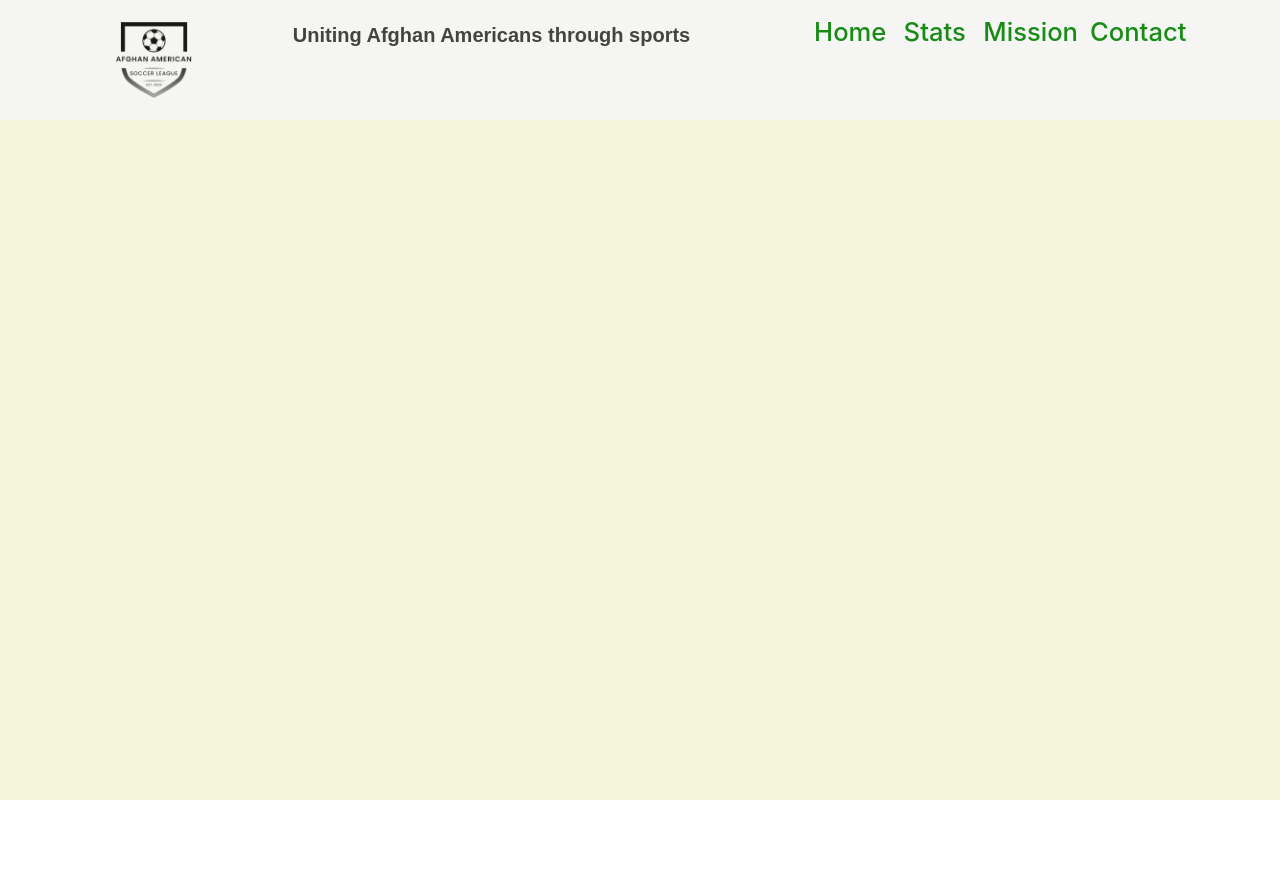
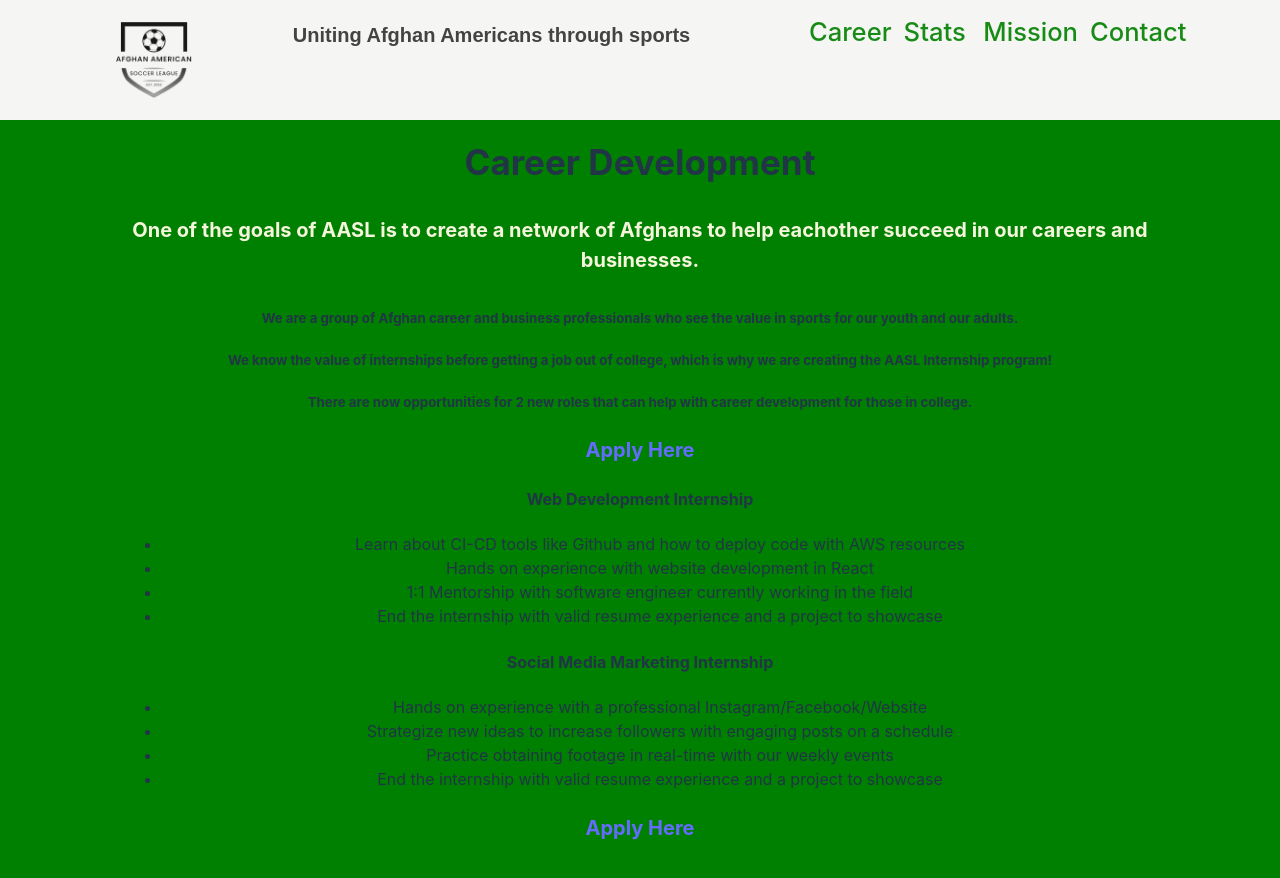
Before and after one commit to MNazamy/aasl-web-app, a React (Vite) app: page /career in a window 1280 px wide. Shown: the top 878 px of the page. Before the commit the page ends 800 px from the top, so only its background shows below. Built offline with nearby package versions, Linux system fonts and the light colour scheme.

Commit message:
add career page

```diff
--- a/src/App.jsx
+++ b/src/App.jsx
@@ -6,6 +6,8 @@ import Home from './components/pages/Home'
 import Mission from './components/pages/Mission'
 import Stats from './components/pages/Stats'
 import Contact from './components/pages/Contact'
+import Career from './components/pages/Career'
+
 import { useState } from 'react'
 
 import {
@@ -24,8 +26,9 @@ function App() {
         <Routes>
           <Route path = "/stats" element={<Stats/>} />
           <Route path = "/mission" element={<Mission />} />
-          <Route path="/contact" element={<Contact />} />
-          <Route path="/" element={<Home />} />
+          <Route path = "/contact" element={<Contact />} />
+          <Route path = "/career" element={<Career />} />
+          <Route path = "/" element={<Home />} />
         </Routes>
       </div>
       {menuIsOpen && <HamburgerMenu toggleMenu={toggleMenu}/>}
--- a/src/components/HamburgerMenu.jsx
+++ b/src/components/HamburgerMenu.jsx
@@ -4,6 +4,7 @@ import { Link } from "react-router-dom"
         <div className='hamburger-menu'>
             <div className='hamburger-menu-items'>
                 <p className='menu-item'><Link to="/" onClick={toggleMenu}>Home</Link></p>
+                <p className='menu-item'><Link to="/career" onClick={toggleMenu}>Career</Link></p>
                 <p className='menu-item'><Link to="/stats" onClick={toggleMenu}>Stats</Link></p>
                 <p className='menu-item'><Link to="/mission" onClick={toggleMenu}>Mission</Link></p>
                 <p className='menu-item'><Link to="/contact" onClick={toggleMenu}>Contact</Link></p>
--- a/src/components/Header.jsx
+++ b/src/components/Header.jsx
@@ -21,7 +21,7 @@ function Header( {toggleMenu} ) {
         </div>
 
         <ul className='header-nav-items'>
-            <li className='nav-item' ><Link to="/">Home</Link></li>
+            <li className='nav-item' ><Link to="/career">Career</Link></li>
             <li className='nav-item' ><Link to="/stats">Stats</Link></li>
             <li className='nav-item' ><Link to="/mission">Mission</Link></li>
             <li className='nav-item' ><Link to="/contact">Contact</Link></li>
--- /dev/null
+++ b/src/components/pages/Career.jsx
@@ -0,0 +1,38 @@
+import '../../App.css'
+
+function Career() {
+
+  return (
+      <div className='contact-page-container'>
+        <h1 className='page-title'>Career Development</h1>
+        <h5 style={{"font-size": "min(3vw,20px", "color":"beige"}}>One of the goals of AASL is to create a network of Afghans to help eachother succeed in our careers and businesses.</h5>
+
+        <h5>We are a group of Afghan career and business professionals who see the value in sports for our youth and our adults.</h5>
+
+        <h5>We know the value of internships before getting a job out of college, which is why we are creating the AASL Internship program!</h5>
+
+        <h5>There are now opportunities for 2 new roles that can help with career development for those in college.</h5>
+        <h5><a style={{"font-size": "min(3vw,20px", "font-weight":"bold"}}href="https://forms.gle/wuTaHdvY2NQm73Pz7">Apply Here</a></h5>
+
+        <h4>Web Development Internship</h4>
+        <ul>
+          <li>Learn about CI-CD tools like Github and how to deploy code with AWS resources</li>
+          <li>Hands on experience with website development in React</li>
+          <li>1:1 Mentorship with software engineer currently working in the field</li>
+          <li>End the internship with valid resume experience and a project to showcase</li>
+        </ul>
+
+        <h4>Social Media Marketing Internship</h4>
+        <ul>
+          <li>Hands on experience with a professional Instagram/Facebook/Website</li>
+          <li>Strategize new ideas to increase followers with engaging posts on a schedule</li>
+          <li>Practice obtaining footage in real-time with our weekly events</li>
+          <li>End the internship with valid resume experience and a project to showcase</li>
+        </ul>
+        <h5><a style={{"font-size": "min(3vw,20px", "font-weight":"bold"}}href="https://forms.gle/wuTaHdvY2NQm73Pz7">Apply Here</a></h5>
+
+      </div>
+  )
+}
+
+export default Career
```
